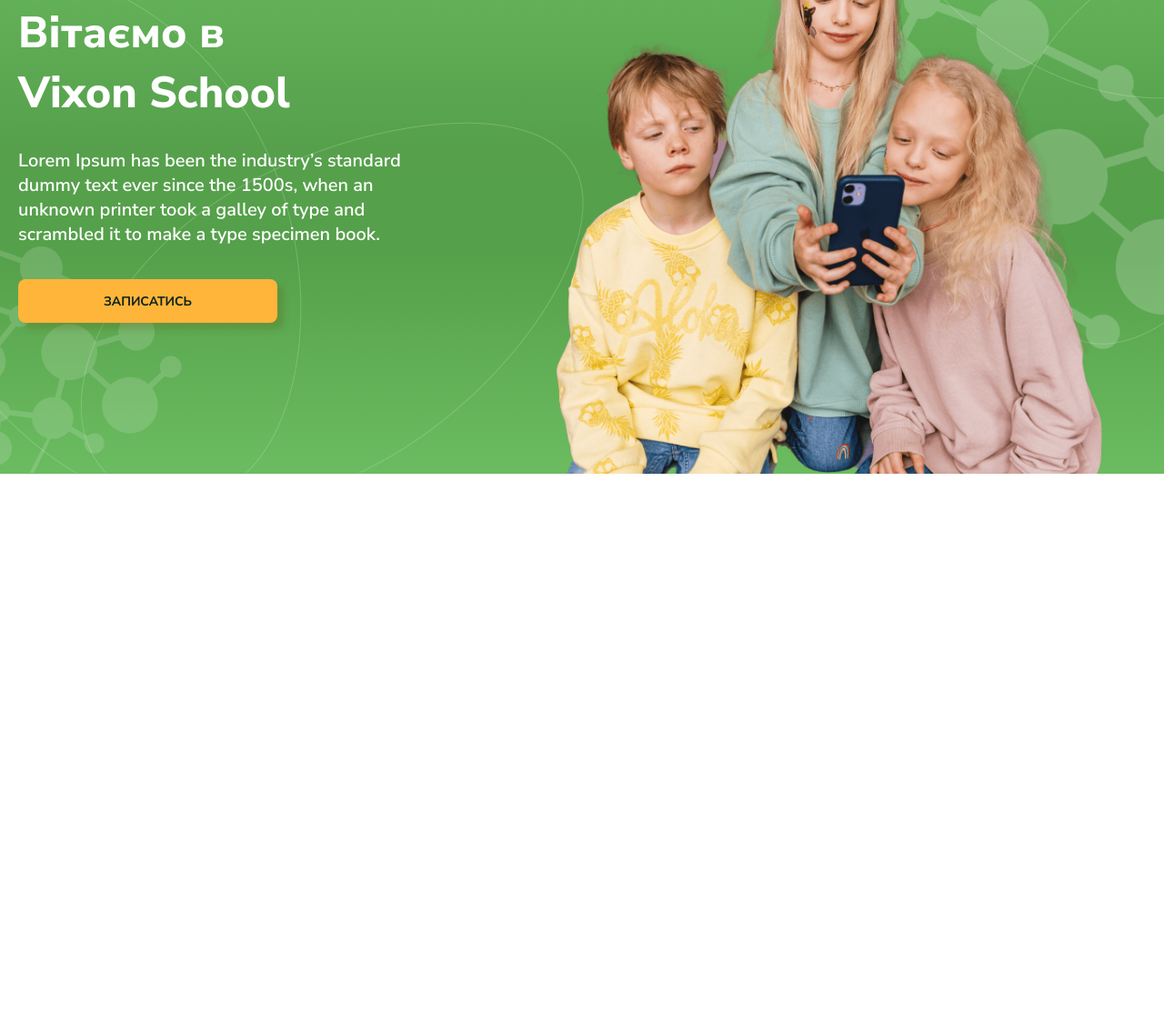
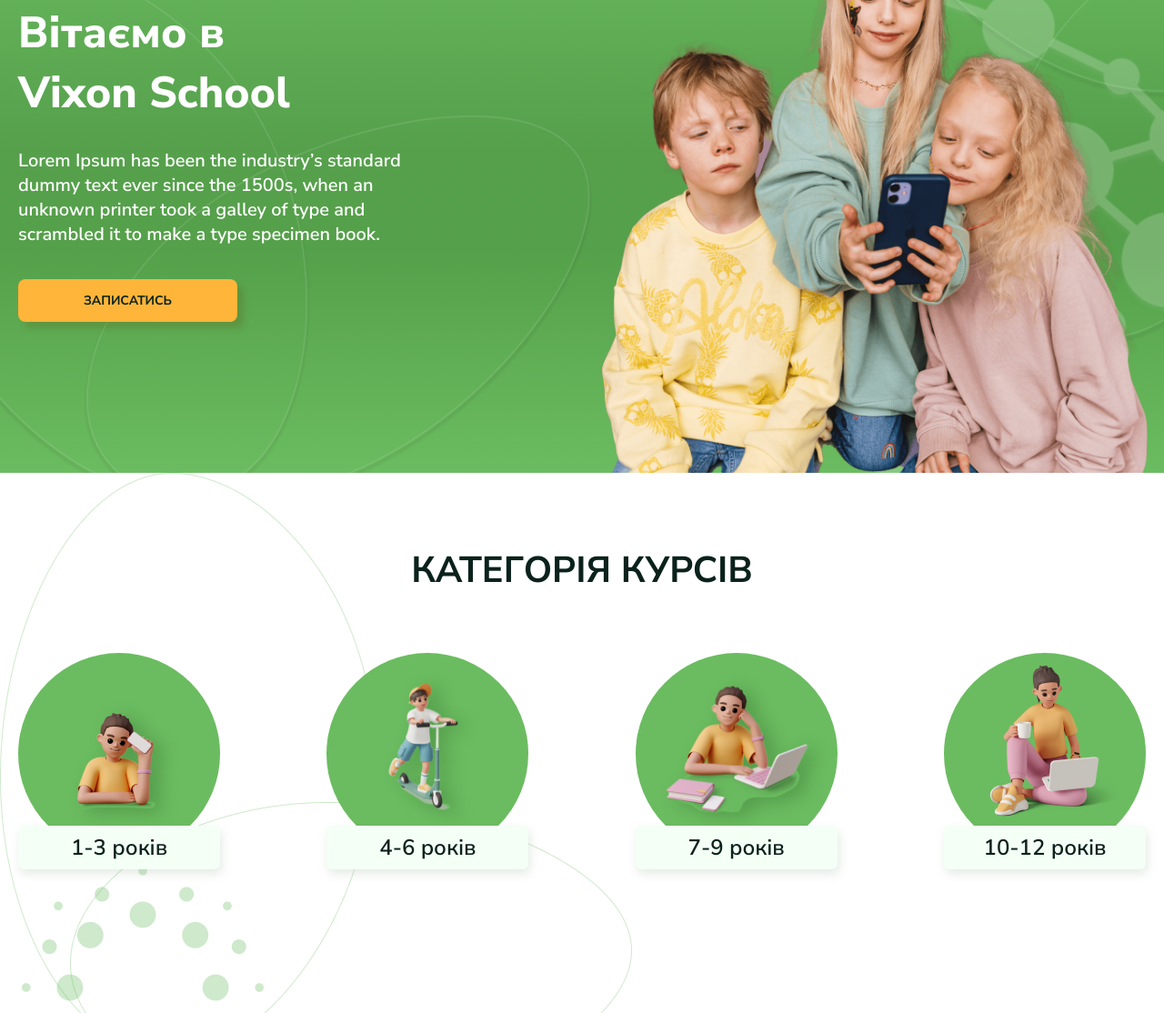
Before and after one commit to dimaparfenyk/school-vixon, a website built with Parcel: page src/index.html in a window 1280 px wide. Shown: the part 203-1317 px from the top of the page at 91% size. Before the commit the page ends 800 px from the top, so only its background shows below. Built offline with nearby package versions, Linux system fonts and the light colour scheme.

Commit message:
add section courses

```diff
--- a/src/index.html
+++ b/src/index.html
@@ -57,6 +57,9 @@
     </header>
 
     <main>
+
+                       <!-- HERO -->
+
     <section class="section hero">
     <div class="container hero-container">
       <div class="hero-content-box ">
@@ -68,6 +71,49 @@
            <button class="btn hero-btn">Записатись</button>
       </div>
       <img class="hero-img" src="./images/hero/hero-2x.png" alt="children">
+    </div>
+    </section>
+
+                       <!--Courses -->
+
+    <section class="section courses">
+
+    <div class="container">
+      <h2 class="subtitle">Категорія КУРСІВ</h2>
+      <ul class="courses-list">
+        <li class="courses-item">
+          <div class="courses-circle">
+            <img src="./images/courses/boy sitting.png">
+          </div>
+          <div class="courses-category">
+            1-3 років
+          </div>
+        </li>
+        <li class="courses-item">
+          <div class="courses-circle">
+            <img src="./images/courses/boy riding.png">
+          </div>
+          <div class="courses-category">
+            4-6 років
+          </div>
+        </li>
+        <li class="courses-item">
+          <div class="courses-circle">
+            <img src="./images/courses/boy with laptop.png">
+          </div>
+          <div class="courses-category">
+            7-9 років
+          </div>
+        </li>
+        <li class="courses-item">
+          <div class="courses-circle">
+            <img src="./images/courses/young woman.png">
+          </div>
+          <div class="courses-category">
+            10-12 років
+          </div>
+        </li>
+      </ul>
     </div>
     </section>
     </main>
--- a/src/sass/main.scss
+++ b/src/sass/main.scss
@@ -6,3 +6,4 @@
 @import './components/header';
 @import './components/footer';
 @import './pages/hero';
+@import './pages/section-courses'
--- a/src/sass/pages/_hero.scss
+++ b/src/sass/pages/_hero.scss
@@ -1,6 +1,6 @@
 .hero{
     width: 100%;
-    background-image: url('../images/hero/bg-img.png'),
+    background-image: url('../images/hero/bg.png'),
     linear-gradient(180deg, #6BBC60 0%, #56A04C 44.60%, #55A04A 61.84%, #6BBC60 100%);
     background-repeat: no-repeat;
     background-position: center;
@@ -28,7 +28,7 @@
 }
 
 .hero-content-box{
-    max-width: 320px;
+    max-width: 307px;
     margin-bottom: 28px;
 
     @media screen and (min-width: 768px) {
@@ -66,8 +66,8 @@
     display: flex;
     justify-content: center;
     align-items: center;
-    width: 285px;
-    height: 48px;
+    max-width: 285px;
+    max-height: 48px;
     padding: 14px 72px;
     text-transform: uppercase;
     font-size: 14px;
@@ -85,12 +85,11 @@
     width: 360px;
         @media screen and (min-width: 768px) {
             position: absolute;
-            right: -20px;
+            right: 1%;
             bottom:0;
             width: 470px;
         }
         @media screen and (min-width: 1200px) {
-            right: 5%;
             width: 630px;
         }
 }
--- /dev/null
+++ b/src/sass/pages/_section-courses.scss
@@ -0,0 +1,82 @@
+.subtitle{
+    margin: 0 auto 64px auto;
+    color: $darkTextColor;
+    font-size: 40px;
+    font-family: Nunito Sans;
+    font-weight: 700;
+    text-transform: uppercase;
+}
+
+.courses{
+    padding-top: 80px;
+    padding-bottom: 174px;
+    width: 100%;
+    background-image: url('../images/courses/courses-bg.png');
+    background-repeat: no-repeat;
+}
+
+.courses>.container{
+    display: flex;
+    flex-direction: column;
+    justify-content: center;
+}
+
+.courses-list{
+    display: flex;
+    justify-content: space-between;
+}
+
+.courses-item+.courses-item{
+    margin-left: 20px;
+}
+.courses-item{
+  position: relative;
+
+}
+
+// @media (min-width: 991px) {
+//     .courses-item {
+//       flex: 0 0 33.33%; /* Устанавливаем размер элемента на 1/3 ширины контейнера */
+//     }
+//   }
+
+//   /* Отображение по два элемента в ряд при ширине экрана от 768px */
+//   @media (min-width: 768px) {
+//     .courses-item {
+//       flex: 0 0 50%; /* Устанавливаем размер элемента на 1/2 ширины контейнера */
+//     }
+//   }
+
+//   /* Отображение по одному элементу в ряд при ширине экрана до 768px */
+//   @media (max-width: 767px) {
+//     .courses-item {
+//       flex: 0 0 100%; /* Устанавливаем размер элемента на 100% ширины контейнера */
+//     }
+//   }
+
+
+
+
+.courses-circle{
+ border-radius: 50%;
+ background-color: $sectionBgColor;
+ width: 222px;
+ height: 222px;
+}
+
+.courses-category{
+    position: absolute;
+    left: 0;
+    bottom: -16px;
+    width: 100%;
+    color: $darkTextColor;
+    background-color: $headerBackground;
+    text-align: center;
+    padding: 8px 0;
+    border-radius: 6px;
+    box-shadow: 2px 5px 11px 0px rgba(153, 175, 153, 0.25);
+
+    color: $darkTextColor;
+    font-size: 24px;
+    font-family: Nunito Sans;
+}
--- a/src/sass/utils/_variables.scss
+++ b/src/sass/utils/_variables.scss
@@ -10,6 +10,7 @@ $footerBackground:#0B221C;
 $headerBackground:#F4FFF6;
 $mainBtnColor:#FFB539;
 $secondBtnColor:#6BBC60;
+$sectionBgColor:#6BBC60;
 
 // Fonts
 $mainFontSize:20px;
```
Also changed, not shown: src/images/courses/boy riding.png (added), src/images/courses/boy sitting.png (added), src/images/courses/boy with laptop.png (added), src/images/courses/courses-bg.png (added), src/images/courses/young woman.png (added), src/images/hero/bg-img.png (deleted), src/images/hero/bg.png (added), src/images/hero/group-bg.png (added).
